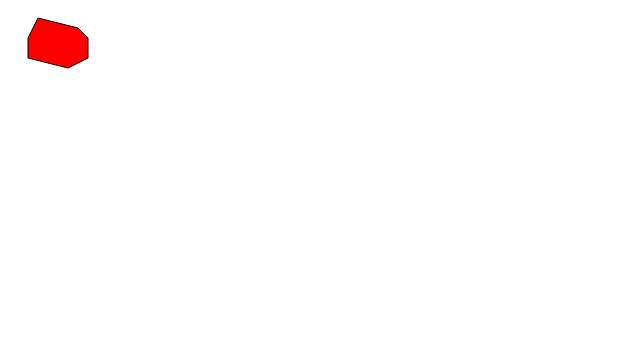
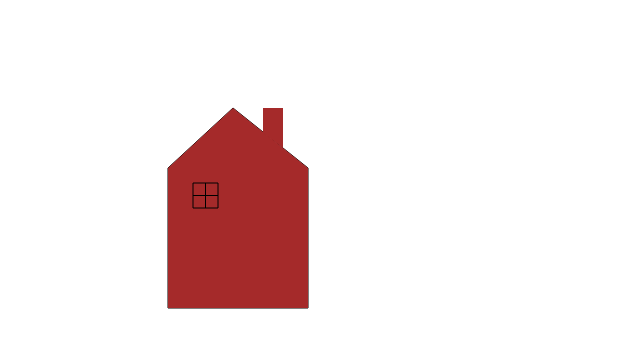
Before and after one commit to TimothyKuijper/prg_opdr, a plain HTML site: page les2_canvashuis/index.html in a window 1280 px wide. Shown: the whole page, without its empty margins (0-640 px from the left). Drawn offline with Linux system fonts and the light colour scheme.

Commit message:
added multiple files + some updates

```diff
--- a/canvashuis/app.js
+++ /dev/null
@@ -1,24 +0,0 @@
-class App
-{
-    runApplication()
-    {
-        let canvas = document.getElementById("canvasId");
-        let g = canvas.getContext("2d");
-        console.log(canvas);
-        g.beginPath()
-        g.fillStyle = "red"
-        g.moveTo(30,10);
-        g.lineTo(20,30);
-        g.lineTo(20,50);
-        g.lineTo(60,60);
-        g.lineTo(80,50);
-        g.lineTo(80,30);
-        g.lineTo(70,20);
-        g.closePath();
-        g.fill();
-        g.stroke();
-    }
-}
-
-let app = new App();
-app.runApplication();
--- /dev/null
+++ b/les2_canvashuis/app.js
@@ -0,0 +1,46 @@
+class App
+{
+    runApplication()
+    {
+        let canvas = document.getElementById("canvasId");
+        let g = canvas.getContext("2d");
+        console.log(canvas);
+        g.beginPath()
+        g.fillStyle = "brown"
+        g.moveTo(225,100);
+        g.lineTo(300,160);
+        g.lineTo(300,160);
+        g.lineTo(300,300);
+        g.lineTo(160,300);
+        g.lineTo(160,160);
+        g.closePath();
+        g.stroke();
+        g.fill();
+        g.beginPath();
+        g.moveTo(210,200)
+        g.lineTo(210,175)
+        g.lineTo(185,175)
+        g.lineTo(185,200)
+        g.closePath();
+        g.stroke();
+        g.beginPath();
+        g.moveTo(197.5,175);
+        g.lineTo(197.5,200);
+        g.moveTo(185,187.5)
+        g.lineTo(210,187.5)
+        g.closePath();
+        g.stroke();
+        g.beginPath();
+        g.moveTo(275,140);
+        g.lineTo(275,100);
+        g.lineTo(255,100);
+        g.lineTo(255,125)
+        g.closePath();
+        g.fill();
+
+
+
+    }
+}
+let app = new App();
+app.runApplication();
--- a/canvashuis/index.html
+++ b/les2_canvashuis/index.html
@@ -3,6 +3,6 @@
         <script type="module" defer src="app.js"></script>
     </head>
     <body>
-        <canvas id="canvasId" width="100" height="100"></canvas>
+        <canvas id="canvasId" width="1000" height="1000"></canvas>
     </body>
 </html>
```
Also changed, not shown: les3_ifelse/app.js (added, +54 -0 lines), les3_ifelse/index.html (added, +10 -0 lines).
